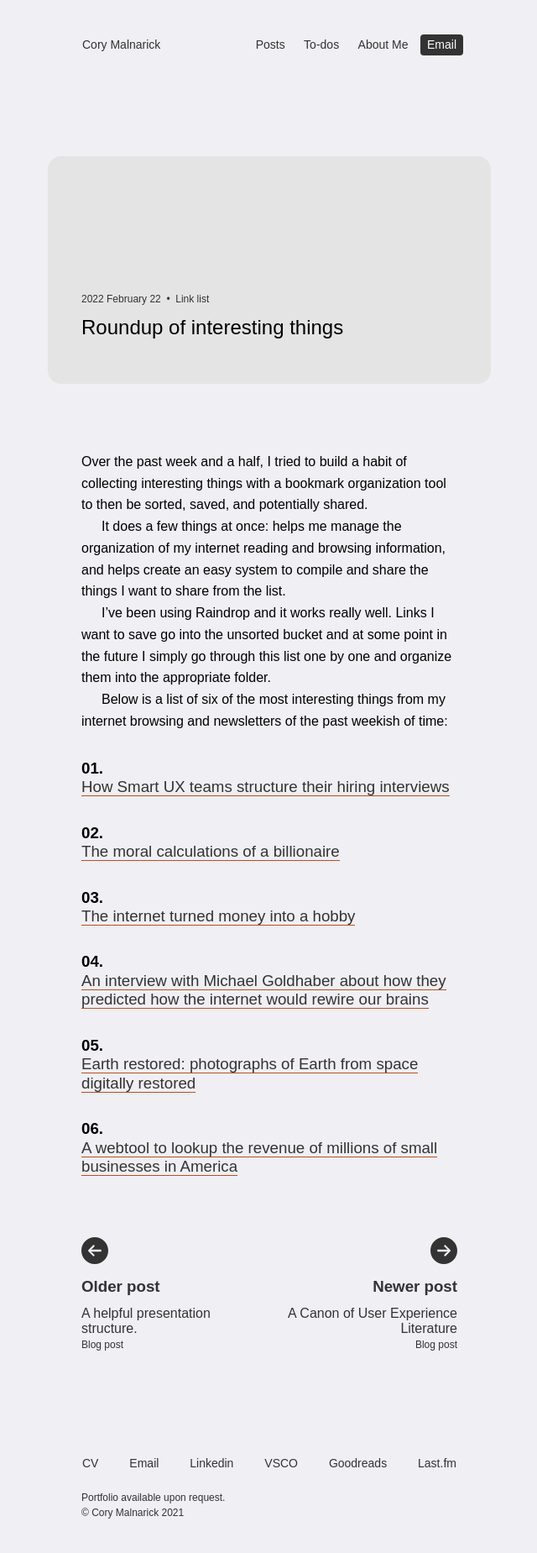
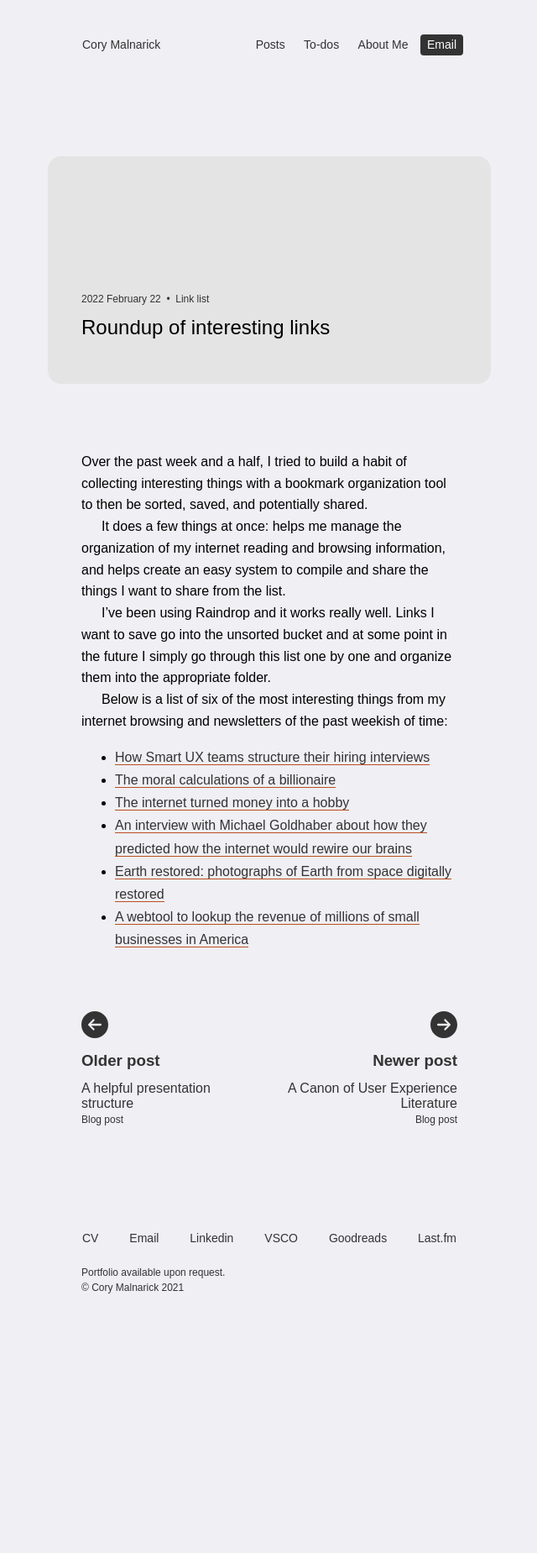
Before and after one commit to foundmonster/foundmonster.github.io, a Jekyll site: the page built from _posts/2022-02-22-Link-Roundup.md, in a window 1280 px wide. Shown: the whole page at 84% size, without its empty margins (319-959 px from the left). Built offline with Jekyll 4.4.1, drawn with Linux system fonts in a browser that asks for light colours; some web fonts are replaced; after the commit the page ends 1581 px from its top, so only the background shows below that.

Commit message:
some copy updates

```diff
--- a/_posts/2022-02-22-Link-Roundup.md
+++ b/_posts/2022-02-22-Link-Roundup.md
@@ -2,7 +2,7 @@
 layout: post
 categories: post
 tags: [Link list]
-title: Roundup of interesting things
+title: Roundup of interesting links
 description:
 image:
 external_url:
@@ -15,14 +15,9 @@ I've been using Raindrop and it works really well. Links I want to save go into
 
 Below is a list of six of the most interesting things from my internet browsing and newsletters of the past weekish of time:
 
-### **01.** <br> [How Smart UX teams structure their hiring interviews](https://www.nngroup.com/articles/structured-hiring-interviews/?utm_source=Alertbox&utm_campaign=149fafcbcc-EMAIL_CAMPAIGN_2020_11_12_08_52_COPY_01&utm_medium=email&utm_term=0_7f29a2b335-149fafcbcc-40363729)
-
-### **02.** <br> [The moral calculations of a billionaire](https://www.washingtonpost.com/nation/2022/01/30/moral-calculations-billionaire/?utm_source=MentalPivotNewsletter)
-
-### **03.** <br> [The internet turned money into a hobby](https://www.vox.com/the-goods/22922511/crypto-nfts-sports-betting-money-hobby)
-
-### **04.** <br> [An interview with Michael Goldhaber about how they predicted how the internet would rewire our brains](https://www.nytimes.com/2021/02/04/opinion/michael-goldhaber-internet.html)
-
-### **05.** <br> [Earth restored: photographs of Earth from space digitally restored](http://www.tobyord.com/earth)
-
-### **06.** <br> [A webtool to lookup the revenue of millions of small businesses in America](https://www.reddit.com/r/smallbusiness/comments/sq3sco/i_made_a_website_to_lookup_the_revenue_of/?utm_source=share&utm_medium=ios_app&utm_name=iossmf)
+- [How Smart UX teams structure their hiring interviews](https://www.nngroup.com/articles/structured-hiring-interviews/?utm_source=Alertbox&utm_campaign=149fafcbcc-EMAIL_CAMPAIGN_2020_11_12_08_52_COPY_01&utm_medium=email&utm_term=0_7f29a2b335-149fafcbcc-40363729)
+- [The moral calculations of a billionaire](https://www.washingtonpost.com/nation/2022/01/30/moral-calculations-billionaire/?utm_source=MentalPivotNewsletter)
+- [The internet turned money into a hobby](https://www.vox.com/the-goods/22922511/crypto-nfts-sports-betting-money-hobby)
+- [An interview with Michael Goldhaber about how they predicted how the internet would rewire our brains](https://www.nytimes.com/2021/02/04/opinion/michael-goldhaber-internet.html)
+- [Earth restored: photographs of Earth from space digitally restored](http://www.tobyord.com/earth)
+- [A webtool to lookup the revenue of millions of small businesses in America](https://www.reddit.com/r/smallbusiness/comments/sq3sco/i_made_a_website_to_lookup_the_revenue_of/?utm_source=share&utm_medium=ios_app&utm_name=iossmf)
--- a/index.html
+++ b/index.html
@@ -6,7 +6,7 @@ title: Cory Malnarick – Systems & UX Design
 {% include globe.html %}
 {% endcomment %}
 <p class="home-header"><b>Systems & UX Design</b></p><br>
-<p class="home-subheader">I am a designer of digital & service products specializing in systems & user experience design. I currently work at <span><a class="button-link" href="https://apple.com">Apple</a></span> as a UX designer.</p>
+<p class="home-subheader">I am a designer of digital & service products specializing in systems & user experience design. <br>I currently work at <span><a class="button-link" href="https://apple.com"> Apple</a></span> as a UX designer.</p>
 <br>{% comment %}
 My skills in research, analysis, strategy, and design enable a robust approach to crafting exceptional yet simple solutions for complicated, real-world problems that exceed the demands of the market, business, and customer. </p>
 <br>
@@ -22,7 +22,8 @@ My skills in research, analysis, strategy, and design enable a robust approach t
 	<div><a class="button-secondary" href="mailto:cory.malnarick@gmail.com">Contact</a></div>
 </div>{% endcomment %}
 
-<h3 class="blogtitlespacing">Posts</h3>
+
+<h3 class="blogtitlespacing"> </h3>
 <div class="projectgrid">
 	{% for post in site.categories.post limit:3 %}
 	{% include postcard.html %}
```
Also changed, not shown: _posts/2022-01-30-chris-conley-presentation-narrative.md (+1 -1 lines), _posts/2022-02-24-UX-Books.md (+1 -1 lines).
